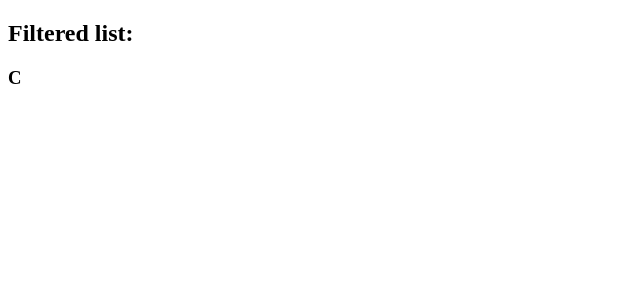
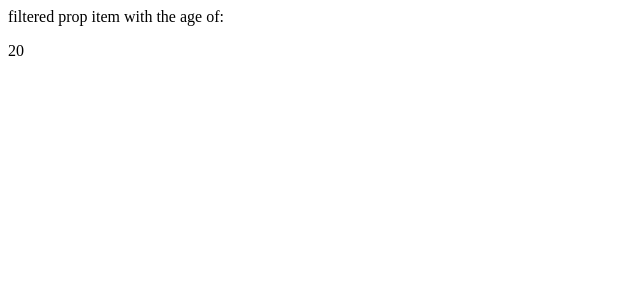
Before and after one commit to d-94k/react-develhope, a React (Create React App) app: page / in a window 1280 px wide. Shown: the top 300 px of the page, without its empty margins (0-640 px from the left). Built offline with nearby package versions, Linux system fonts and the light colour scheme.

Commit message:
completed exercise

```diff
--- a/src/FilteredList.js
+++ b/src/FilteredList.js
@@ -1,36 +1,10 @@
 import { useMemo } from "react";
 
-const FilteredList = () => {
-
-    const list = [
-        {
-            id: 0,
-            name: "A",
-            age: 15
-        },
-        {
-            id: 1,
-            name: "B",
-            age: 17
-        },
-        {
-            id: 2,
-            name: "C",
-            age: 19
-        }
-    ];
-
-    function filter (list) {
-        let newList = list.filter (item => item.age > 18);
-        return newList.map ((item, index) => <p key={index}>{item.name}</p>)
-    };
-
-    const result = useMemo (() => filter (list), [list]);
-
+const FilteredList = ({list = [{id: 0, name: "A", age: 2}, {id: 1, name: "B", age: 20}]}) => {
+    const filteredArr = useMemo (() => list.filter (item => item.age > 18), [list])
     return (
         <>
-        <h2>Filtered list:</h2>
-        <h3>{result}</h3>
+            <div>filtered prop item with the age of: {filteredArr.map ((item, index) => <p key={index}>{item.age}</p>)}</div>
         </>
     );
 }
```
